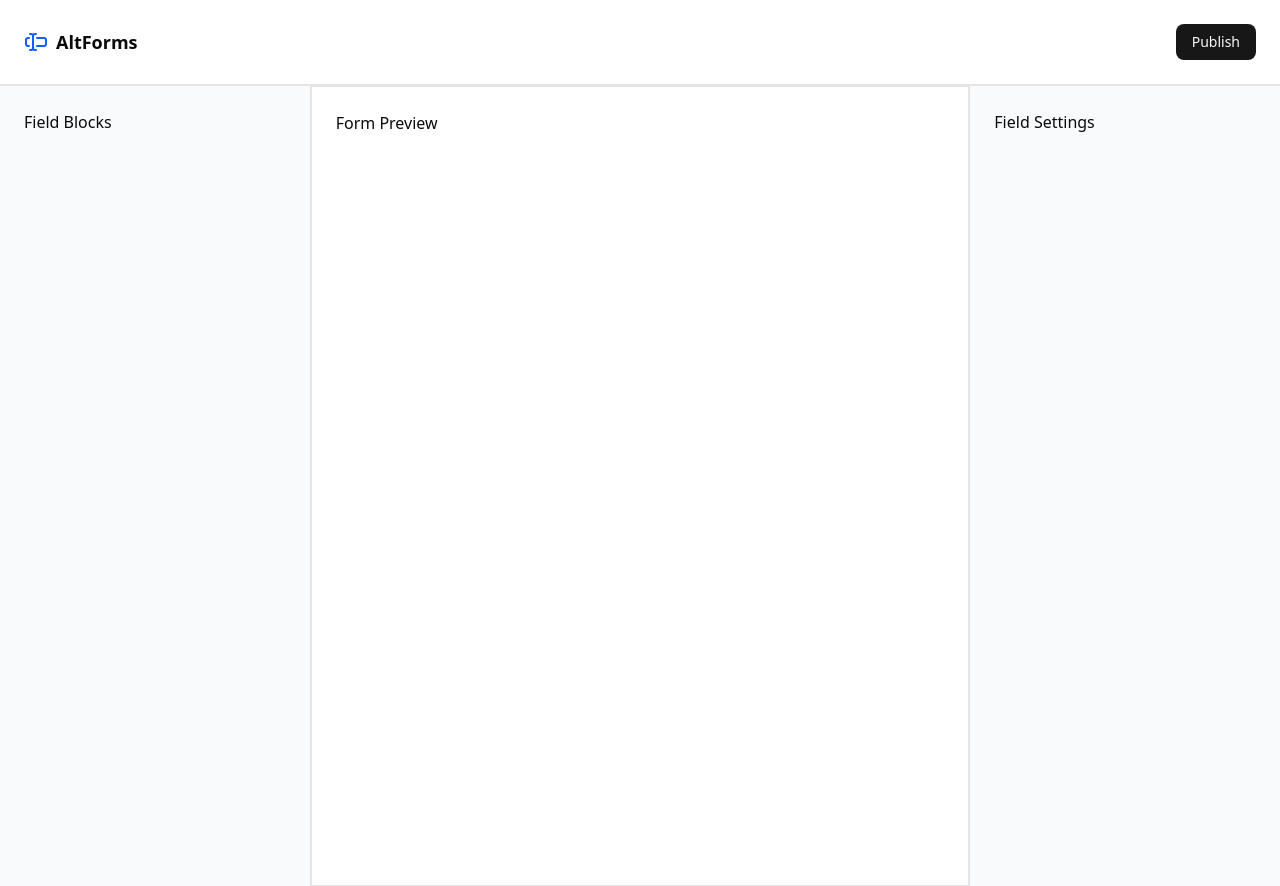
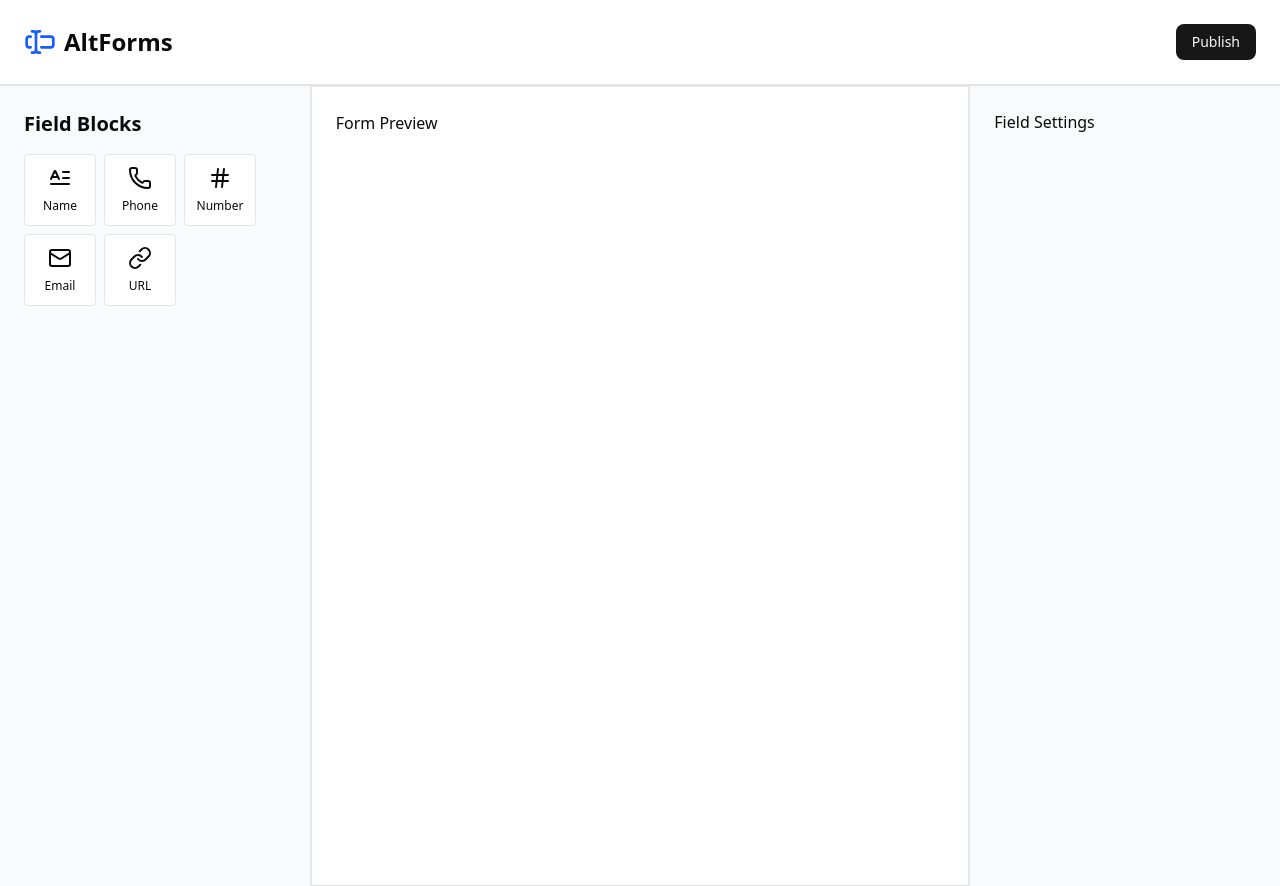
Before and after one commit to Swastikyadav/AltForms, a Next.js app: page / in a window 1280 px wide. Built offline with nearby package versions, Linux system fonts and the light colour scheme.

Commit message:
add field blocks section

```diff
--- a/components/builder/fieldBlocks.tsx
+++ b/components/builder/fieldBlocks.tsx
@@ -1,9 +1,26 @@
 import React from "react";
+
+import { fieldBlocksData } from "@/lib/data";
 
 function FieldBlocks() {
   return (
     <aside className="w-xl bg-slate-50 p-6">
-      <p>Field Blocks</p>
+      <h2 className="text-xl font-semibold mb-4">Field Blocks</h2>
+      <div className="w-full flex flex-wrap gap-2">
+        {fieldBlocksData.map((field) => {
+          return (
+            <div
+              key={field.id}
+              className="bg-white rounded w-18 h-18 flex border items-center justify-center cursor-pointer hover:shadow-md"
+            >
+              <div className="flex flex-col gap-2 items-center justify-center">
+                {field.icon}
+                <small className="text-xs">{field.name}</small>
+              </div>
+            </div>
+          );
+        })}
+      </div>
     </aside>
   );
 }
--- a/components/header/header.tsx
+++ b/components/header/header.tsx
@@ -6,8 +6,8 @@ function Header() {
   return (
     <div className="w-full flex items-center justify-between p-6 border-b-2">
       <div className="flex items-center gap-2">
-        <TextCursorInput className="w-6 h-6 text-blue-600" />
-        <h1 className="text-lg font-semibold">AltForms</h1>
+        <TextCursorInput className="w-8 h-8 text-blue-600" />
+        <h1 className="text-2xl font-bold">AltForms</h1>
       </div>
       <Button className="cursor-pointer">Publish</Button>
     </div>
--- /dev/null
+++ b/lib/data.tsx
@@ -0,0 +1,61 @@
+import {
+  HashIcon,
+  LetterTextIcon,
+  LinkIcon,
+  MailIcon,
+  PhoneIcon,
+} from "lucide-react";
+
+type inputType = "text" | "tel" | "number" | "email" | "url";
+
+interface fieldBlocksDataTypes {
+  id: string;
+  tag: "input";
+  type: inputType;
+  name: string;
+  placeholder: string;
+  icon: React.ReactElement;
+}
+
+export const fieldBlocksData: fieldBlocksDataTypes[] = [
+  {
+    id: "001",
+    tag: "input",
+    type: "text",
+    name: "Name",
+    placeholder: "Enter your full name",
+    icon: <LetterTextIcon className="w-6 h-6" />,
+  },
+  {
+    id: "002",
+    tag: "input",
+    type: "tel",
+    name: "Phone",
+    placeholder: "Enter you phone number",
+    icon: <PhoneIcon className="w-6 h-6" />,
+  },
+  {
+    id: "003",
+    tag: "input",
+    type: "number",
+    name: "Number",
+    placeholder: "Enter a number",
+    icon: <HashIcon className="w-6 h-6" />,
+  },
+  {
+    id: "004",
+    tag: "input",
+    type: "email",
+    name: "Email",
+    placeholder: "Enter your email address",
+    icon: <MailIcon className="w-6 h-6" />,
+  },
+  {
+    id: "005",
+    tag: "input",
+    type: "url",
+    name: "URL",
+    placeholder: "https://",
+    icon: <LinkIcon className="w-6 h-6" />,
+  },
+];
```
